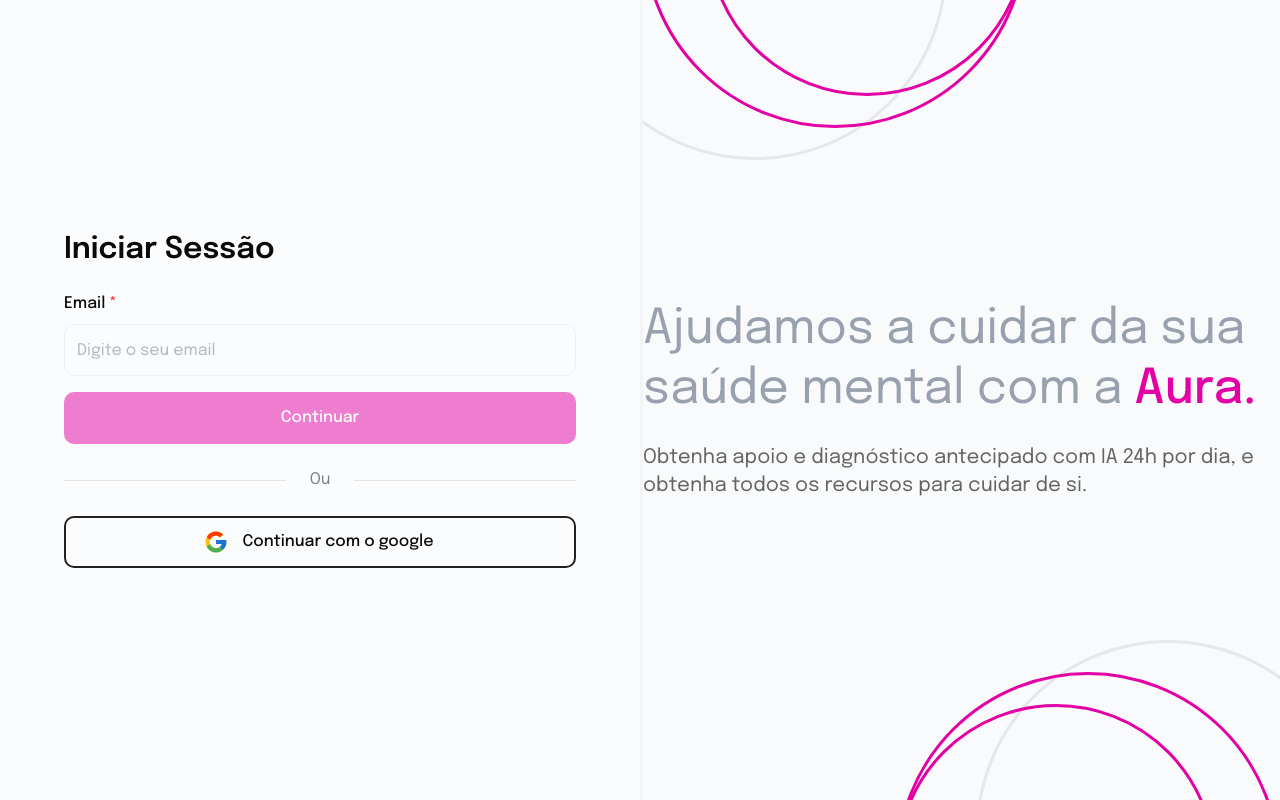
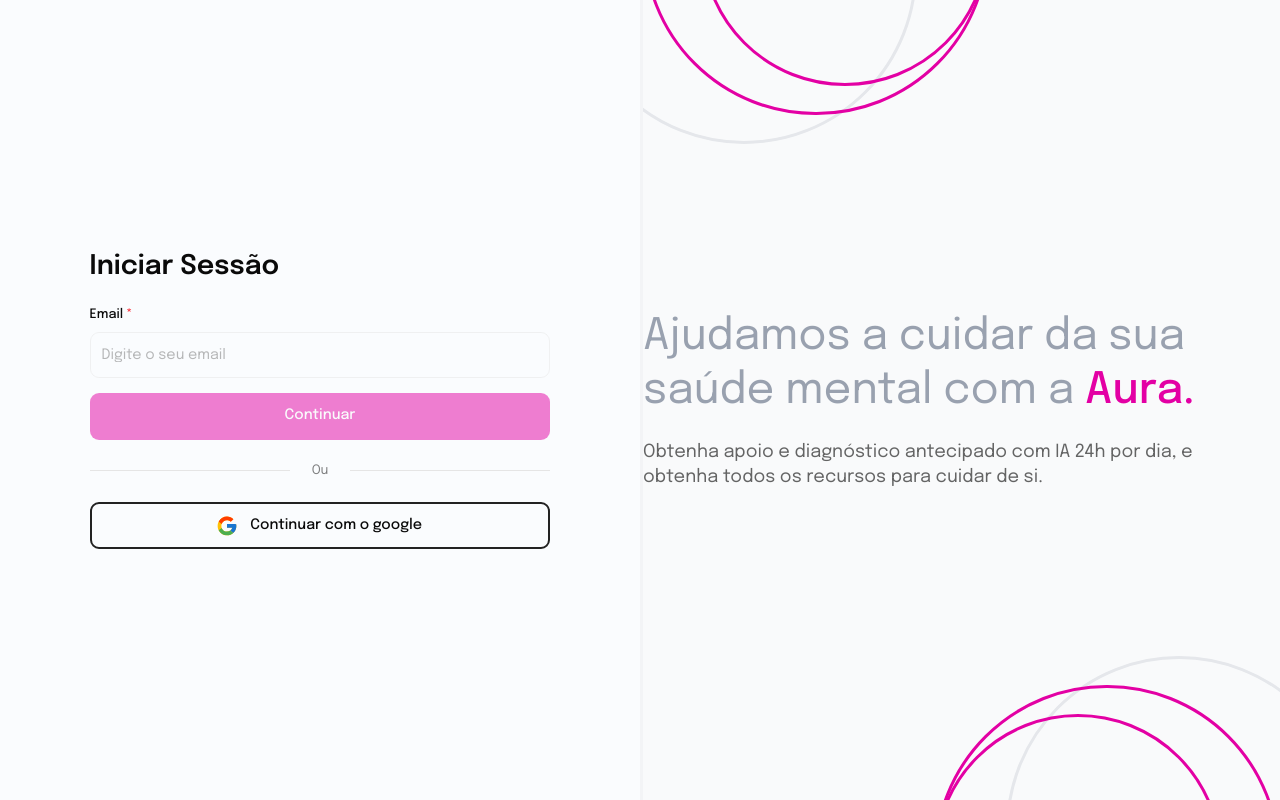
Before and after one commit to Garcia-Sebastiao/aura-ai, a React (Vite) app: page / in a window 1280 px wide. Built offline with nearby package versions, Linux system fonts and the light colour scheme; no server answers.

Commit message:
feat: test font size

```diff
--- a/src/index.css
+++ b/src/index.css
@@ -25,7 +25,11 @@ textarea {
 
 body {
   font-family: "Epilogue", sans-serif;
-  font-size: 1rem;
+  font-size: 0.900rem;
+}
+
+html {
+  font-size: 0.900rem;
 }
 
 @theme inline {
@@ -64,7 +68,7 @@ body {
   --color-sidebar-accent-foreground: var(--sidebar-accent-foreground);
   --color-sidebar-border: var(--sidebar-border);
   --color-sidebar-ring: var(--sidebar-ring);
-   --color-secondary-background: #161616;
+  --color-secondary-background: #161616;
 }
 
 :root {
@@ -104,7 +108,7 @@ body {
 }
 
 .dark {
-  --background: oklch(.145 0 0);
+  --background: oklch(0.145 0 0);
   --secondary-background: #161616;
   --foreground: oklch(0.985 0 0);
   --card: oklch(0.205 0 0);
```
